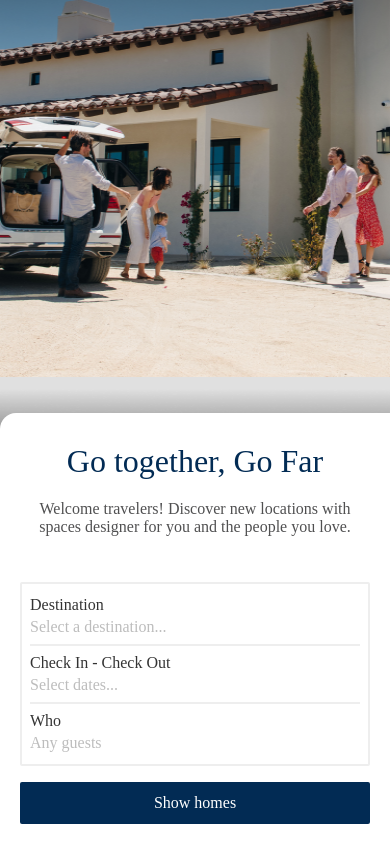
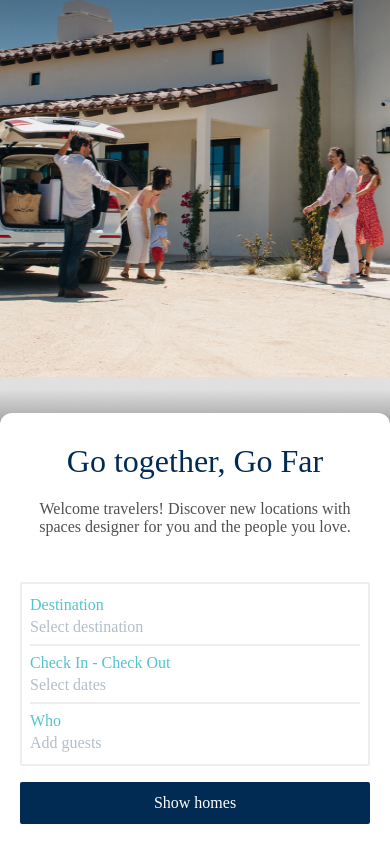
Before and after one commit to linzera/avt, a React Native app: screen / in a window 390 px wide. Built offline with nearby package versions, Linux system fonts and the light colour scheme.

Commit message:
chore(search): adding style to filters

```diff
--- a/src/features/Explore/components/SearchForm/SearchInput.tsx
+++ b/src/features/Explore/components/SearchForm/SearchInput.tsx
@@ -8,6 +8,9 @@ const styles = StyleSheet.create({
   },
   label: {
     marginBottom: 4,
+  },
+  placeholder: {
+    opacity: 0.3,
   },
 });
 
@@ -26,11 +29,15 @@ export default function SearchInput({
 }: Props) {
   return (
     <TouchableOpacity onPress={onPress} style={styles.container}>
-      <Typography style={styles.label}>{label}</Typography>
+      <Typography fontType="medium" color="accent" style={styles.label}>
+        {label}
+      </Typography>
       {value ? (
-        <Typography>{value}</Typography>
+        <Typography color="neutral">{value}</Typography>
       ) : (
-        <Typography color="gray400">{placeholder}</Typography>
+        <Typography style={styles.placeholder} color="primary">
+          {placeholder}
+        </Typography>
       )}
     </TouchableOpacity>
   );
--- a/src/features/Explore/components/SearchForm/index.tsx
+++ b/src/features/Explore/components/SearchForm/index.tsx
@@ -30,19 +30,19 @@ export default function SearchForm() {
       <View style={styles.container}>
         <SearchInput
           label="Destination"
-          placeholder="Select a destination..."
+          placeholder="Select destination"
           onPress={() => onSearchInputPress(routes.destination)}
         />
         <Divider />
         <SearchInput
           label="Check In - Check Out"
-          placeholder="Select dates..."
+          placeholder="Select dates"
           onPress={() => onSearchInputPress(routes.period)}
         />
         <Divider />
         <SearchInput
           label="Who"
-          placeholder="Any guests"
+          placeholder="Add guests"
           onPress={() => onSearchInputPress(routes.guests)}
         />
       </View>
--- a/src/features/Explore/screens/index.tsx
+++ b/src/features/Explore/screens/index.tsx
@@ -16,7 +16,8 @@ const styles = StyleSheet.create({
     paddingHorizontal: 20,
     paddingTop: 30,
     paddingBottom: 20,
-    borderTopLeftRadius: 16,
+    borderTopLeftRadius: 12,
+    borderTopEndRadius: 12,
     backgroundColor: colors.white100,
     width: '100%',
   },
--- a/src/theme/colors.ts
+++ b/src/theme/colors.ts
@@ -75,6 +75,7 @@ const oranges = {
 const avant = {
   neutral: '#505051',
   primary: '#022B54',
+  accent: '#53C3D0',
 };
 
 const colors = {
```
